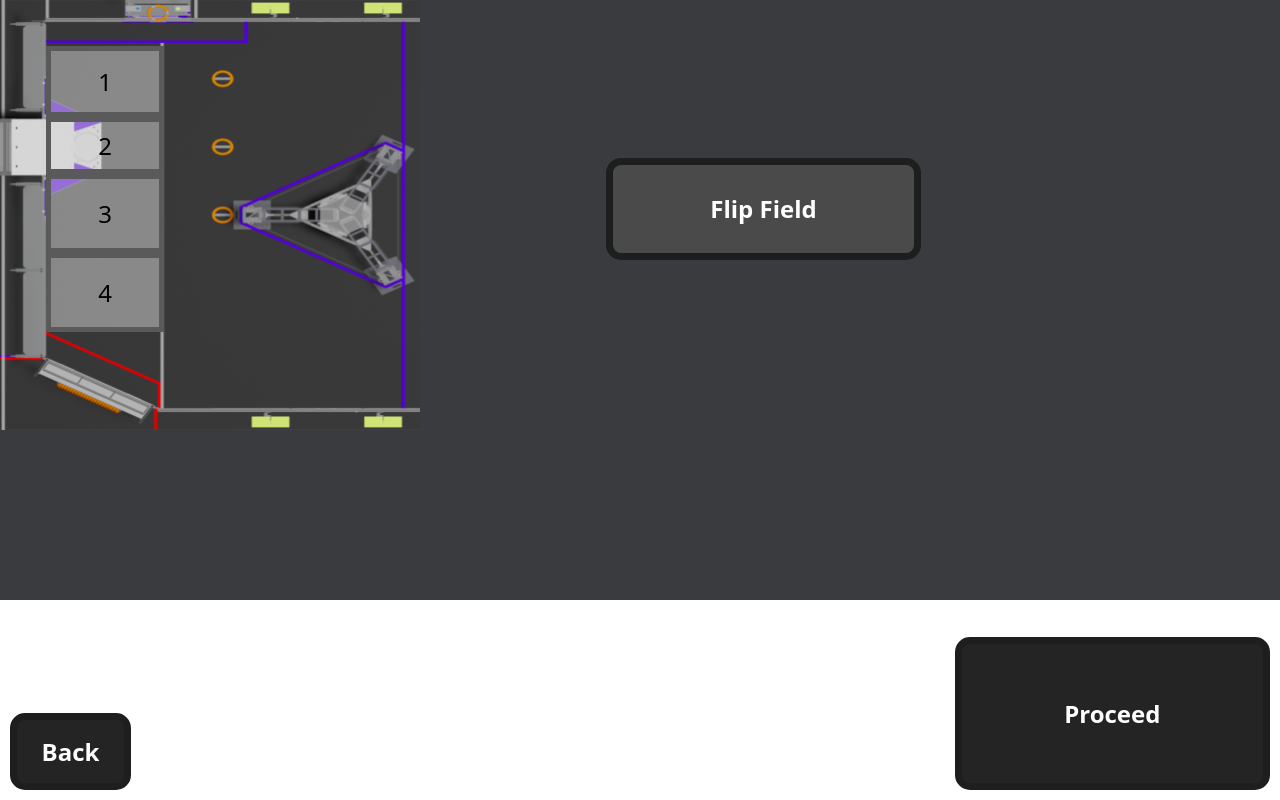
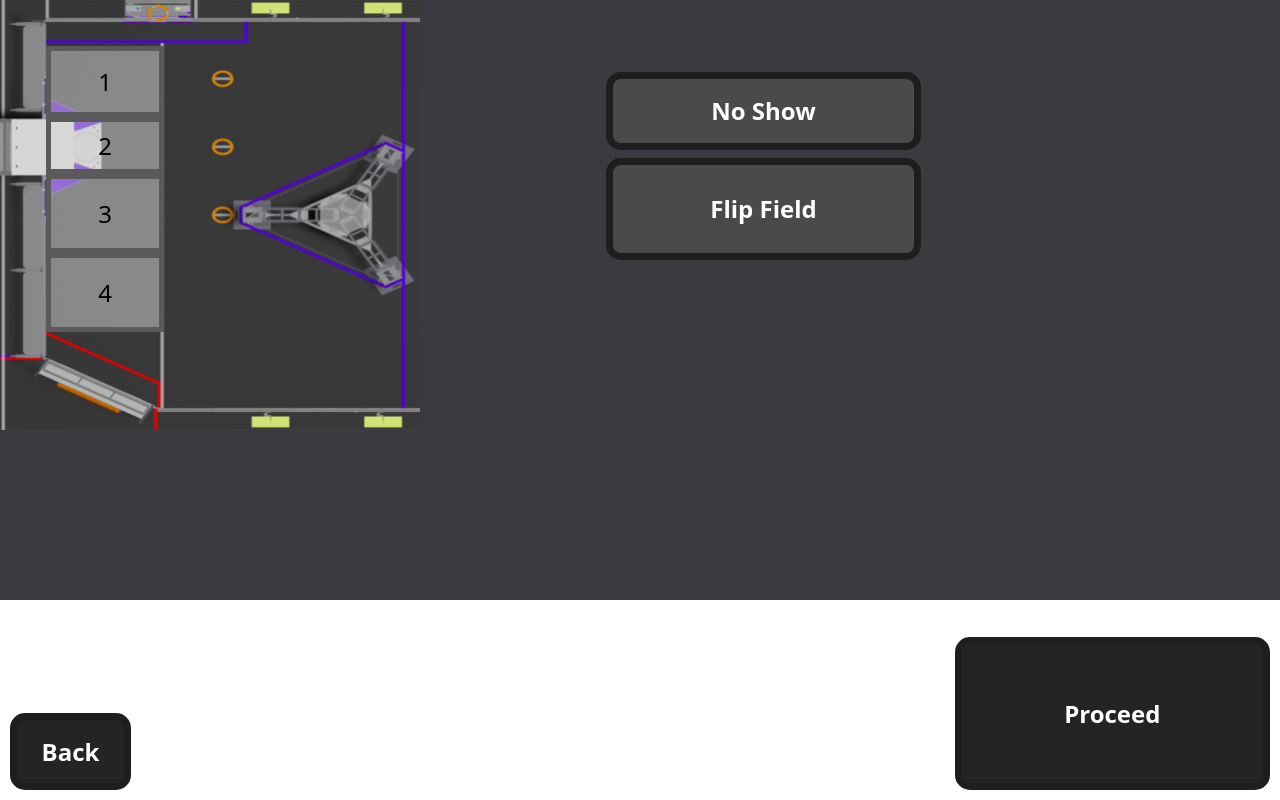
Before and after one commit to VihaanChhabria/VScouter, a React (Vite) app in the folder website/: page /initial-auto in a window 1280 px wide. Built offline with nearby package versions, Linux system fonts and the light colour scheme.

Commit message:
added no show button

```diff
--- a/website/src/components/AutoStartImage.jsx
+++ b/website/src/components/AutoStartImage.jsx
@@ -4,7 +4,7 @@ import blueField from "../assets/Blue_Alliance_Auto_Start.png";
 
 import AutoStartNumberSection from "./AutoStartNumberSection";
 
-const AutoStartImage = ({ buttonCoordX = 606, buttonCoordY = 158 }) => {
+const AutoStartImage = ({ buttonCoordX = 606, buttonCoordY = 158}) => {
   const [rotate, setRotate] = useState(false);
 
   return (
--- /dev/null
+++ b/website/src/components/NoShowButton.jsx
@@ -0,0 +1,33 @@
+import React, { useState } from "react";
+
+const NoShowButton = ({ coordX = 606, coordY = 72, noShow, setNoShow }) => {
+  const [clicked, setClicked] = useState(false);
+
+  return (
+    <>
+      <div
+        style={{
+          width: "315px",
+          height: "78px",
+          backgroundColor: "#4A4A4A",
+          border: `${clicked ? "20" : "7"}px solid #1D1E1E`,
+          borderRadius: "15px",
+          position: "absolute",
+          left: `${coordX}px`,
+          top: `${coordY}px`,
+          display: "flex",
+          justifyContent: "center",
+          alignItems: "center",
+        }}
+        onClick={() => {
+          setClicked(!clicked);
+          setNoShow(!noShow);
+        }}
+      >
+        <h1 style={{ color: "#FFFFFF", fontSize: "24px", fontWeight: "bold" }}>No Show</h1>
+      </div>
+    </>
+  );
+};
+
+export default NoShowButton;
--- a/website/src/pages/InitialAutoPage.jsx
+++ b/website/src/pages/InitialAutoPage.jsx
@@ -1,12 +1,16 @@
-import React from "react";
+import React, { useState } from "react";
 import ProceedBackButton from "../components/ProceedBackButton";
 import AutoStartImage from "../components/AutoStartImage";
+import NoShowButton from "../components/NoShowButton";
 
 const InitialAutoPage = () => {
+  const [noShow, setNoShow] = useState(false);
+
   return (
     <>
-      <ProceedBackButton nextPage="/auto-note-counter" />
+      <ProceedBackButton nextPage={noShow ? `/endgame` : `/auto-note-counter`} />
       <AutoStartImage />
+      <NoShowButton noShow={noShow} setNoShow={setNoShow}/>
       <ProceedBackButton back={true} nextPage="/" />
     </>
   );
```
